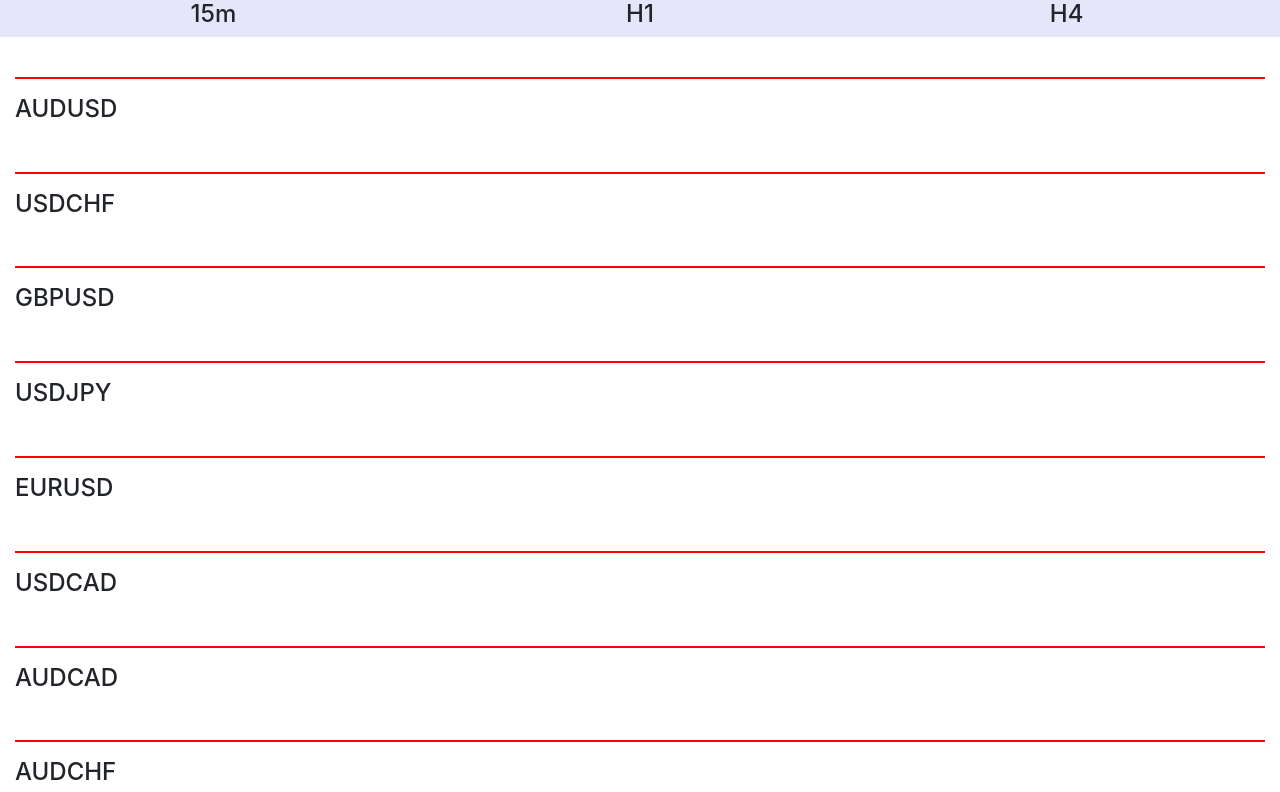
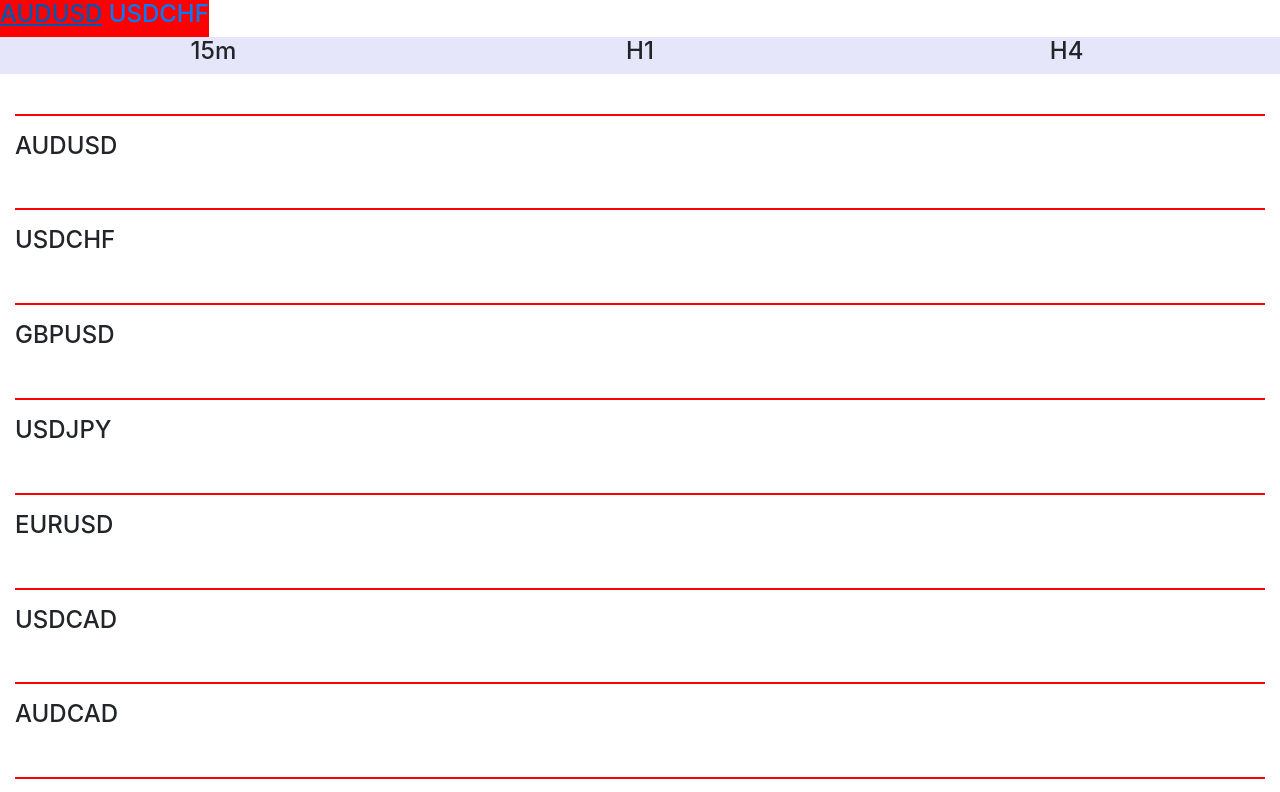
Before and after one commit to hanzazz/trandview15toh4, a plain HTML site: page index.html in a window 1280 px wide. Shown: the top 792 px of the page. Drawn offline with nearby package versions, Linux system fonts and the light colour scheme; a script that the page names is missing.

Commit message:
Update index.html

```diff
--- a/index.html
+++ b/index.html
@@ -12,6 +12,14 @@
 
 <div class="container-fluid">
     <div class="row">
+        <div class="text-center" style="background-color:red;">
+          <h4>
+            <a href="#AUDUSD">AUDUSD</a>
+            <a href="#USDCHF">USDCHF</a>
+          </h4>
+      </div>
+    </div>
+    <div class="row">
         <div class="col text-center" style="background-color:lavender;"><h4>15m</h4></div>
         <div class="col text-center" style="background-color:lavender;"><h4>H1</h4></div>
         <div class="col text-center" style="background-color:lavender;"><h4>H4</h4></div>
@@ -20,7 +28,7 @@
     <!-- BEGIN -->
     <hr class="new4">
     <h4>AUDUSD</h4>
-    <div class="row">
+    <div class="row" id="AUDUSD">
         <div class="col text-center" id="Myaa" >
             <!-- TradingView Widget BEGIN -->
             <div id="Myaa2" class="tradingview-widget-container">
@@ -81,7 +89,7 @@
     <!-- BEGIN -->
     <hr class="new4">
     <h4>USDCHF</h4>
-    <div class="row">
+    <div class="row" id="USDCHF">
         <div class="col text-center" id="Myaa" >
             <!-- TradingView Widget BEGIN -->
             <div class="tradingview-widget-container">
```
